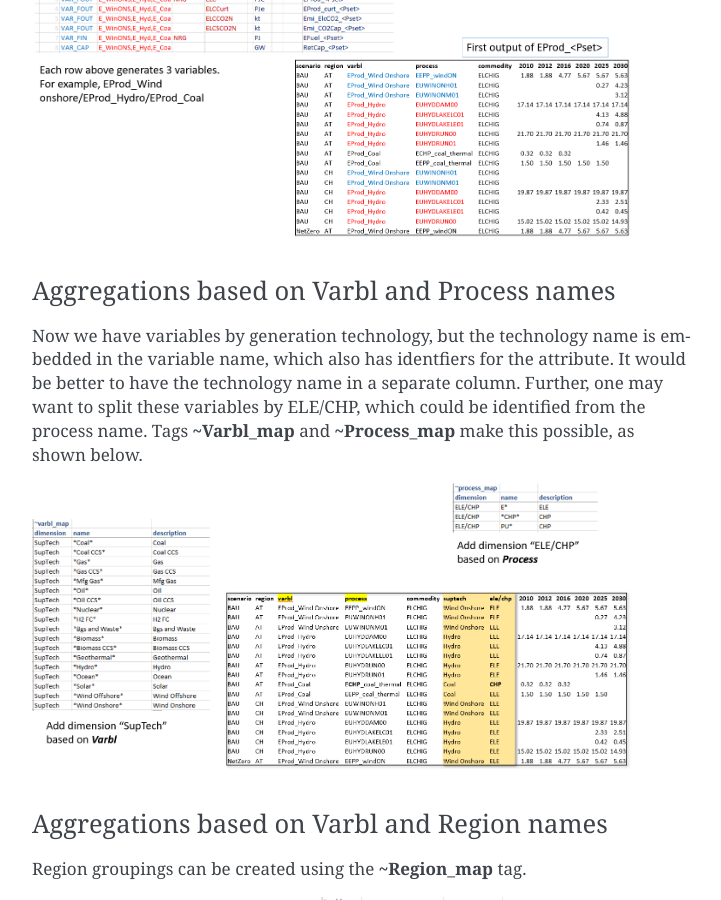
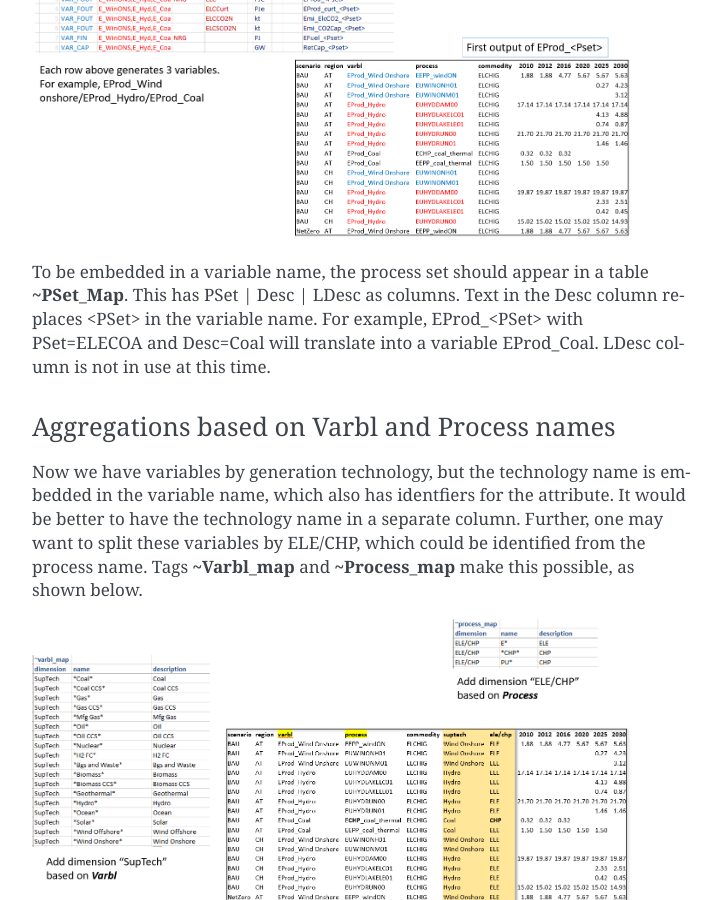
Before and after one commit to kanors-emr/Veda-documentation, a Sphinx documentation site: the page built from docs/source/pages/Reports.rst, in a window 1280 px wide and 900 px high, scrolled down 1303 px. Shown: the whole window, without its empty margins (388-1109 px from the left). Built offline with Sphinx 7.4.7, drawn with Linux system fonts in a browser that asks for light colours.

Commit message:
pset_map table

```diff
--- a/docs/source/pages/Reports.rst
+++ b/docs/source/pages/Reports.rst
@@ -36,6 +36,8 @@ TS (Timeslice) and UC_N. "<Pset>" embedded in the variable name creates a separa
 .. image:: images/Reports/varbls_on_com_sets.PNG
     :width: 600
 
+To be embedded in a variable name, the process set should appear in a table **~PSet_Map**. This has PSet | Desc | LDesc as columns. Text in the Desc column replaces
+<PSet> in the variable name. For example, EProd_<PSet> with PSet=ELECOA and Desc=Coal will translate into a variable EProd_Coal. LDesc column is not in use at this time.
 
 Aggregations based on Varbl and Process names
 ^^^^^^^^^^^^^^^^^^^^^^^^^^^^^^^^^^^^^^^^^^^^^
```
